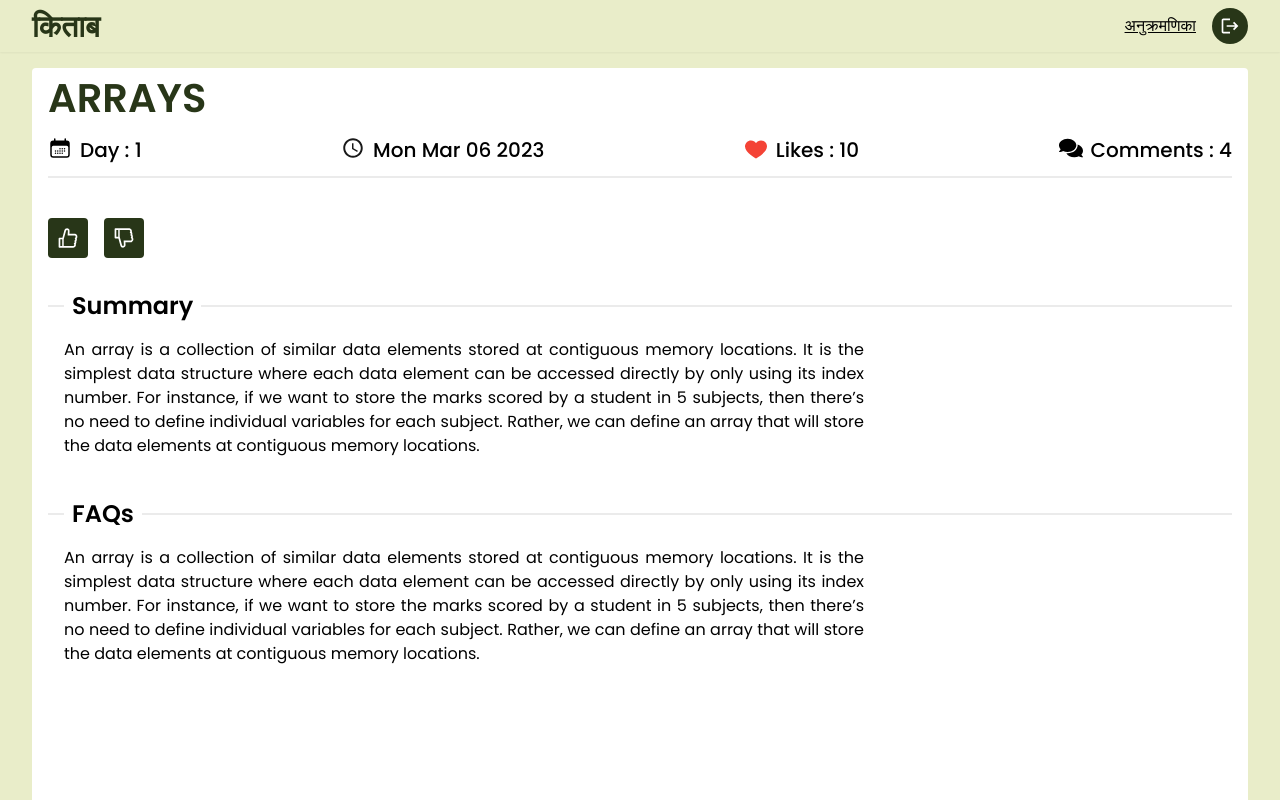
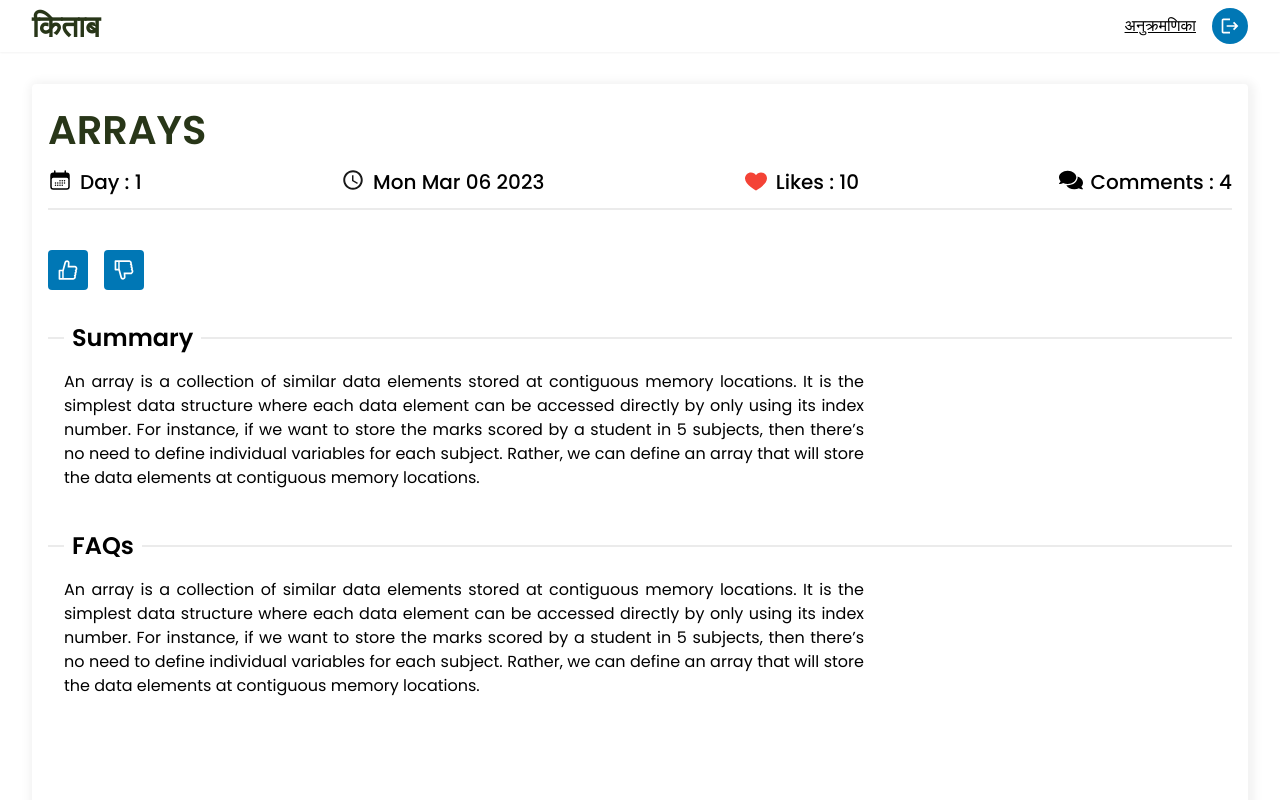
Before and after one commit to Sarthak-IET2019/project-kitaab, a Next.js app: page /topics/1 in a window 1280 px wide. Built offline with nearby package versions, Linux system fonts and the light colour scheme; no server answers; the database is empty.

Commit message:
Color theme changes

```diff
--- a/components/navbar/index.jsx
+++ b/components/navbar/index.jsx
@@ -26,7 +26,7 @@ const Navbar = () => {
     }
   };
   return (
-    <div className=" w-full bg-blue flex px-8 py-2 sticky top-0 justify-between items-center z-40 shadow-sm">
+    <div className=" w-full bg-white flex px-8 py-2 sticky top-0 justify-between items-center z-40 shadow-sm">
       <div className="w-1/2 text-3xl font-extrabold text-text text-left">
         किताब
       </div>
@@ -36,7 +36,7 @@ const Navbar = () => {
             अनुक्रमणिका
           </Link>
           <button
-            className="outline-none bg-text text-white font-medium p-2 rounded-full font-poppins hover:bg-hoverBg transition-all flex items-center justify-center gap-x-2"
+            className="outline-none bg-accent text-white font-medium p-2 rounded-full font-poppins hover:bg-hoverBg transition-all flex items-center justify-center gap-x-2"
             onClick={HandleLogout}
           >
             <MdLogout size={"20px"} />
--- a/pageComponents/Home/LoginForm.jsx
+++ b/pageComponents/Home/LoginForm.jsx
@@ -52,7 +52,7 @@ const LoginForm = ({ setSlideFormX }) => {
           register={register_login}
           error={errors_login?.password?.message}
         />
-        <button className="bg-hoverBg rounded-[50px] text-white w-[200px] h-[48px] hover:bg-text flex justify-center items-center gap-x-2">
+        <button className="bg-accent rounded-[50px] text-white w-[200px] h-[48px] hover:bg-hoverBg flex justify-center items-center gap-x-2">
           Sign in <BiLogInCircle />
         </button>
       </form>
--- a/pageComponents/Home/RegistrationForm.jsx
+++ b/pageComponents/Home/RegistrationForm.jsx
@@ -62,7 +62,7 @@ const RegistrationForm = ({ setSlideFormX }) => {
           error={errors_signup?.password?.message}
         />
 
-        <button className="bg-hoverBg overflow-hidden rounded-[50px] text-white w-[200px] h-[48px] hover:bg-text flex justify-center items-center gap-x-2">
+        <button className="bg-accent overflow-hidden rounded-[50px] text-white w-[200px] h-[48px] hover:bg-hoverBg flex justify-center items-center gap-x-2">
           Register <FiUserPlus />
         </button>
       </form>
--- a/pageComponents/TopicId/AuthorBox/index.jsx
+++ b/pageComponents/TopicId/AuthorBox/index.jsx
@@ -1,7 +1,7 @@
 const AuthorBox = ({ data }) => {
   return (
-    <div className="relative bg-white px-4 py-4 rounded-[4px] gap-y-6 flex flex-col">
-      <fieldset className="flex flex-col w-full p-4 rounded border-[2px] border-[#ebebeb] h-max">
+    <div className="relative bg-white px-4 py-4 rounded-[4px] gap-y-6 flex flex-col  shadow-shadow ">
+      <fieldset className="flex flex-col w-full p-4 rounded h-max">
         <legend>
           <h2 className="text-2xl font-semibold px-2">Your Author</h2>
         </legend>
--- a/pageComponents/TopicId/TopicMetaData/index.jsx
+++ b/pageComponents/TopicId/TopicMetaData/index.jsx
@@ -3,7 +3,7 @@ import { IoMdTime } from "react-icons/io";
 import { FcLike } from "react-icons/fc";
 import { FaComments } from "react-icons/fa";
 import { GetDate } from "@/globals/globals";
-const MetaData = ({ data }) => {
+const MetaData = ({ data, localLikes, setData }) => {
   return (
     <div className="flex gap-x-6 items-end justify-between mt-2">
       <div className="flex gap-x-2 items-end">
@@ -20,7 +20,7 @@ const MetaData = ({ data }) => {
         className="flex gap-x-2 items-end"
         role={"button"}
         onClick={() => {
-          setData({ ...data, likes: data.likes + 1 });
+          setData({ ...data, likes: localLikes + 1 });
         }}
       >
         <FcLike size={"24px"} />
--- a/pageComponents/TopicId/VideoBox/index.jsx
+++ b/pageComponents/TopicId/VideoBox/index.jsx
@@ -1,7 +1,7 @@
 import { AiOutlineDislike, AiOutlineLike } from "react-icons/ai";
 import YouTube from "react-youtube";
 
-const VideoBox = ({ data, setData }) => {
+const VideoBox = ({ data, setData, localLikes }) => {
   // video options
   const opts = {
     height: "390",
@@ -20,17 +20,17 @@ const VideoBox = ({ data, setData }) => {
       />
       <div className="w-full flex gap-x-4 mt-6">
         <button
-          className="bg-text text-white p-2 rounded hover:bg-hoverBg"
+          className="bg-accent text-white p-2 rounded hover:bg-hoverBg"
           onClick={() => {
-            setData({ ...data, likes: data.likes + 1 });
+            setData({ ...data, likes: localLikes + 1 });
           }}
         >
           <AiOutlineLike size={"24px"} />
         </button>
         <button
-          className="bg-text text-white p-2 rounded hover:bg-hoverBg"
+          className="bg-accent text-white p-2 rounded hover:bg-hoverBg"
           onClick={() => {
-            setData({ ...data, likes: data.likes - 1 });
+            setData({ ...data, likes: localLikes - 1 });
           }}
         >
           <AiOutlineDislike size={"24px"} />
--- a/pageComponents/Topics/TopicCard/index.jsx
+++ b/pageComponents/Topics/TopicCard/index.jsx
@@ -4,7 +4,7 @@ const TopicCard = ({ topicItem }) => {
   const router = useRouter();
   return (
     <div
-      className="flex flex-col bg-white rounded pt-10 py-4 px-4 transition-all min-w-[150px] min-h-[150px] max-w-max justify-center items-center relative overflow-hidden animate-dropin hover:scale-110"
+      className="flex flex-col bg-white shadow-lg rounded pt-10 py-4 px-4 transition-all min-w-[150px] min-h-[150px] max-w-max justify-center items-center relative overflow-hidden animate-dropin hover:scale-110"
       onClick={() => {
         router.push(`topics/${topicItem?.id}`);
       }}
@@ -17,7 +17,8 @@ const TopicCard = ({ topicItem }) => {
           DAY
         </span>
       </div>
-      <div className="absolute top-0 flex w-full whitespace-nowrap h-[40px] bg-text justify-around">
+      {/* <div className="absolute top-0 flex w-full whitespace-nowrap h-[40px] bg-text justify-around"> */}
+      <div className="absolute top-0 flex w-full whitespace-nowrap h-[40px] bg-accent justify-around">
         <div className="h-1/2 w-[8px] rounded-b-full bg-white "></div>
         <div className="h-1/2 w-[8px] rounded-b-full bg-white "></div>
         <div className="h-1/2 w-[8px] rounded-b-full bg-white "></div>
--- /dev/null
+++ b/pages/add-topic/index.jsx
@@ -0,0 +1,5 @@
+const AddTopic = () => {
+  return <div className="relative w-full flex"></div>;
+};
+
+export default AddTopic;
--- a/pages/index.js
+++ b/pages/index.js
@@ -6,8 +6,8 @@ export default function Home() {
   const [slideFormX, setSlideFormX] = useState(0);
   return (
     <div className="w-full flex flex-wrap">
-      <div className="w-full bg-blue flex justify-center items-center">
-        <div className="w-full max-w-[500px] min-h-[400px] overflow-hidden flex justify-start  gap-x-10 items-center">
+      <div className="w-full bg-white flex justify-center items-center">
+        <div className="w-full max-w-[500px] shadow-shadow min-h-[400px] overflow-x-hidden overflow-y-visible flex justify-start  gap-x-10 items-center">
           <div
             className="relative whitespace-nowrap h-max rounded-md min-w-full py-8 px-8 bg-white transition-all duration-500 max-h-max"
             style={{ transform: `translateX(${slideFormX})` }}
--- a/pages/topics/[topicId].jsx
+++ b/pages/topics/[topicId].jsx
@@ -37,23 +37,31 @@ const TopicId = () => {
       "An array is a collection of similar data elements stored at contiguous memory locations. It is the simplest data structure where each data element can be accessed directly by only using its index number. For instance, if we want to store the marks scored by a student in 5 subjects, then there’s no need to define individual variables for each subject. Rather, we can define an array that will store the data elements at contiguous memory locations.",
   });
 
+  // Like functionalty
+  const [localLikes, setLocalLikes] = useState(data.likes);
+
   return (
-    <div className="relative w-full bg-blue flex py-4">
-      <div className="relative w-[min(1280px,calc(100%-4rem))] mx-auto rounded-[4px] gap-x-8 flex flex-wrap">
-        <div className="flex flex-grow bg-white h-full w-[calc(70%-1rem)] whitespace-nowrap min-w-max px-4 rounded-[4px] flex-col mostly-customized-scrollbar">
+    <div className="relative w-full bg-white flex py-4">
+      <div className="relative w-[min(1280px,calc(100%-4rem))] mx-auto rounded-[4px] gap-x-8 flex flex-wrap  py-4">
+        <div className="flex flex-grow bg-white h-full w-[calc(70%-1rem)] whitespace-nowrap min-w-max px-4 py-4 rounded-[4px] flex-col mostly-customized-scrollbar shadow-shadow">
           <h2 className="text-[40px] font-semibold uppercase text-text">
             {data?.title}
           </h2>
-          <MetaData data={data} />
+          <MetaData data={data} localLikes={localLikes} setData={setData} />
           <Divider />
-          <VideoBox data={data} setData={setData} />
+          <VideoBox
+            data={data}
+            setData={setData}
+            setLocalLikes={setLocalLikes}
+            localLikes={localLikes}
+          />
           <SummaryBox summary={data?.description} />
           <FaqBox data={data} />
         </div>
         <div className="sticky top-16 h-max flex flex-grow w-[calc(30%-1rem)] whitespace-nowrap min-w-max flex-col  gap-y-6">
           <AuthorBox data={data} />
-          <div className="relative bg-white px-4 py-4 rounded-[4px]">
-            <fieldset className="flex flex-col w-full p-4 rounded border-[2px] border-[#ebebeb] h-max">
+          <div className="relative bg-white px-4 py-4 rounded-[4px]  shadow-shadow">
+            <fieldset className="flex flex-col w-full p-4 rounded  h-max">
               <legend>
                 <h2 className="text-2xl font-semibold px-2">
                   What&apos;s next
@@ -65,7 +73,7 @@ const TopicId = () => {
                     className={`w-full max-w-[200px] h-[48px] rounded-full text-white flex justify-center items-center gap-x-2 ${
                       data?.notes_url
                         ? "bg-text hover:bg-hoverBg cursor-pointer"
-                        : "opacity-50 bg-text hover:bg-hoverBg cursor-not-allowed"
+                        : "opacity-50 bg-accent hover:bg-hoverBg cursor-not-allowed"
                     }`}
                   >
                     <span className="text-white">
@@ -78,8 +86,8 @@ const TopicId = () => {
                   <button
                     className={`w-full max-w-[200px] h-[48px] rounded-full text-white flex justify-center items-center gap-x-2  ${
                       data?.psp_url
-                        ? "bg-text hover:bg-hoverBg cursor-pointer"
-                        : "opacity-50 bg-text hover:bg-hoverBg cursor-not-allowed"
+                        ? "bg-accent hover:bg-hoverBg cursor-pointer"
+                        : "opacity-50 bg-accent hover:bg-hoverBg cursor-not-allowed"
                     }`}
                   >
                     <span className="text-white">
@@ -91,8 +99,8 @@ const TopicId = () => {
               </div>
             </fieldset>
           </div>
-          <div className="relative bg-white px-4 py-4 rounded-[4px]">
-            <fieldset className="flex flex-col w-full p-4 rounded border-[2px] border-[#ebebeb] h-max">
+          <div className="relative bg-white px-4 py-4 rounded-[4px]  shadow-shadow">
+            <fieldset className="flex flex-col w-full p-4 rounded  h-max">
               <legend>
                 <h2 className="text-2xl font-semibold px-2">Quick links</h2>
               </legend>
--- a/pages/topics/index.jsx
+++ b/pages/topics/index.jsx
@@ -24,7 +24,7 @@ const Topics = () => {
   }, []);
   return (
     <>
-      <div className="w-full bg-blue flex items-center py-2 flex-col gap-y-6 select-none">
+      <div className="w-full bg-white flex items-center py-2 flex-col gap-y-6 select-none">
         <div className="flex text-text items-end relative">
           <h2 className="border-b-4 animate-width text-text w-full text-center text-[40px] font-bold uppercase tracking-wide border-text max-w-max pb-2 whitespace-nowrap">
             || विषय सूचि ||
--- a/tailwind.config.js
+++ b/tailwind.config.js
@@ -13,9 +13,13 @@ module.exports = {
     extend: {
       colors: {
         text: "#283618",
-        hoverBg: "#344e41",
+        accent: "#0077b5",
+        hoverBg: "#015d8f",
         blueLink: "#3498DB",
-        blue: "#e9edc9",
+        white: "#fff",
+      },
+      boxShadow: {
+        shadow: "2px 2px 10px 5px rgba(0,0,0,0.05)",
       },
       fontFamily: {
         poppins: "Poppins",
```
